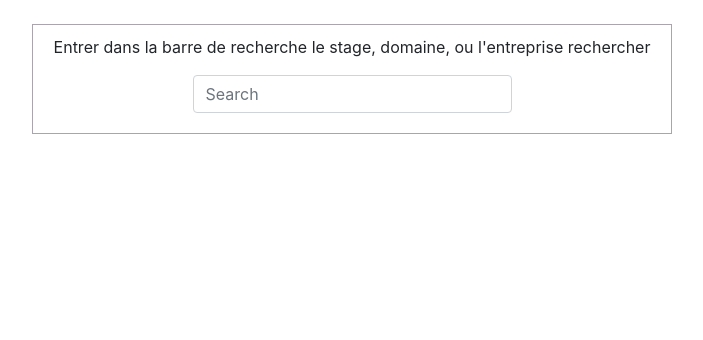
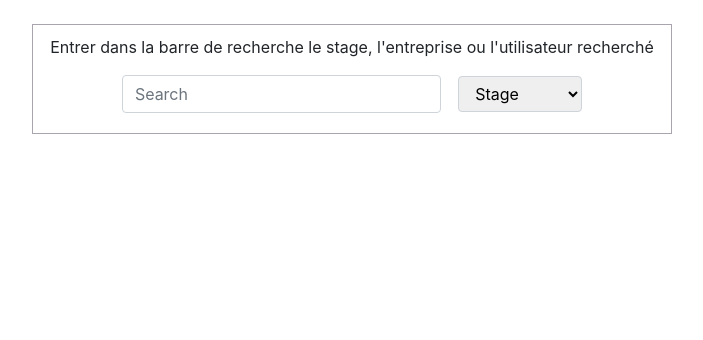
Before and after one commit to tortupizza/ProjetWeb, a PHP site: page / in a window 1280 px wide. Shown: the part 116-456 px from the top of the page, without its empty margins (288-991 px from the left). Run offline with PHP 8.4, Linux system fonts and the light colour scheme.

Commit message:
ajout du selecteur pour la recherche

```diff
--- a/serv_projet/homepage/index.php
+++ b/serv_projet/homepage/index.php
@@ -15,9 +15,17 @@
 
     <div id="container">
 
-        <p>Entrer dans la barre de recherche le stage, domaine, ou l'entreprise rechercher</p>
+        <p>Entrer dans la barre de recherche le stage, l'entreprise ou l'utilisateur recherché</p>
         <form method="POST" action="search.php" id="my-form">
             <input class="form-control" type="text" placeholder="Search" aria-label="Search" style="width:50%;">
+
+            <select name="type" id="typeselector">
+                <option value="Stage">Stage</option>
+                <option value="Entreprise">Entreprise</option>
+                <option value="Etudiant">Etudiant</option>
+                <option value="Pilote">Pilote</option>
+            </select>
+
         </form>
 
     </div>
--- a/serv_projet/homepage/style.css
+++ b/serv_projet/homepage/style.css
@@ -5,8 +5,19 @@
     text-align: center;
     padding-bottom: 20px;
     padding-top: 10px;
+
 }
 
-.form-control {
-    margin: auto;
+#my-form input {
+    display: inline-block;
+    margin-right: 2%;
 }
+
+#my-form select {
+    padding-top: 0.375rem;
+    padding-bottom: 0.375rem;
+    padding-left: 0.75rem;
+    padding-right: 0.75rem;
+    border: 1px solid #ced4da;
+    border-radius: 0.25rem;
+}
--- a/serv_projet/navbar/nav_bar.php
+++ b/serv_projet/navbar/nav_bar.php
@@ -33,8 +33,6 @@
         <?php } ?>
 
       </div>
-
-        </div>
     </div>
   </nav>
 <br>
```
Lines whose indentation alone changed are shown as unchanged.
